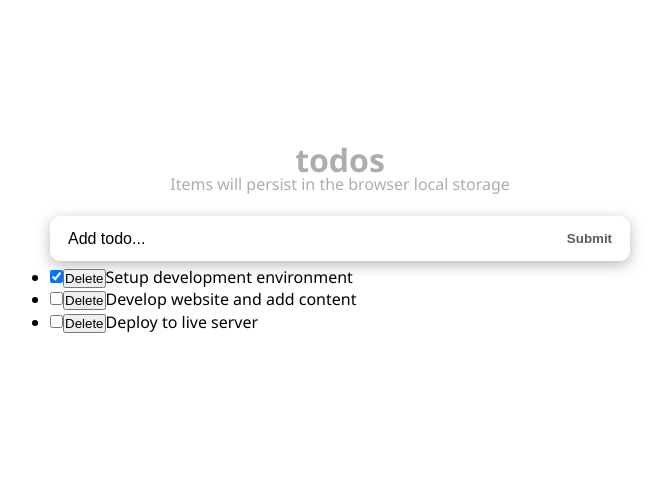
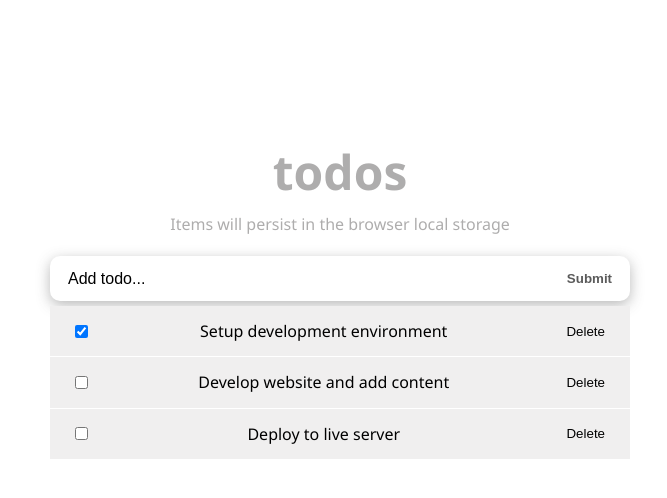
Before and after one commit to dennis-every/react-vite-todos, a React app: page / in a window 1280 px wide. Shown: the top 498 px of the page, without its empty margins (300-967 px from the left). Built offline with nearby package versions, Linux system fonts and the light colour scheme; the HTML template or start-up script is replaced by a standard one.

Commit message:
Add css modules in Header and TodoItem

```diff
--- a/src/components/Header.jsx
+++ b/src/components/Header.jsx
@@ -1,3 +1,5 @@
+import styles from '@/styles/Header.module.css';
+
 const Header = () => {
   const headerStyle = {
     padding: '20px 0',
@@ -6,7 +8,7 @@ const Header = () => {
     textAlign: 'center',
   };
   return (
-    <header style={headerStyle}>
+    <header style={headerStyle} className={styles.header}>
       <h1>todos</h1>
       <p>Items will persist in the browser local storage</p>
     </header>
--- a/src/components/TodoItem.jsx
+++ b/src/components/TodoItem.jsx
@@ -1,4 +1,5 @@
 import PropTypes from 'prop-types';
+import styles from '@/styles/TodoItem.module.css';
 
 const TodoItem = (props) => {
   const { itemProp, handleChange, delTodo } = props;
@@ -24,7 +25,8 @@ const TodoItem = (props) => {
   };
 
   return (
-    <li key={itemProp.id}>
+    <li key={itemProp.id} className={styles.item}>
+      <div className={styles.content}>
         <input
           type="checkbox"
           checked={itemProp.completed}
@@ -37,6 +39,7 @@ const TodoItem = (props) => {
           Delete
         </button>
         {itemProp.title}
+      </div>
     </li>
   );
 };
--- /dev/null
+++ b/src/styles/Header.module.css
@@ -0,0 +1,8 @@
+.header h1 {
+  font-size: 3rem;
+  font-weight: 600;
+  margin-bottom: 1rem;
+  line-height: 1em;
+  text-transform: lowercase;
+  text-align: center;
+}
--- /dev/null
+++ b/src/styles/TodoItem.module.css
@@ -0,0 +1,26 @@
+.item {
+  font-size: 1rem;
+  list-style-type: none;
+  padding: 14px 25px;
+  border-bottom: 1px solid #fff;
+  background: #f0efef;
+}
+.content {
+  display: flex;
+  justify-content: space-between;
+  align-items: center;
+  gap: 1rem;
+}
+.content span {
+  flex: 1;
+  order: 1;
+}
+.content button {
+  cursor: pointer;
+  background: transparent;
+  order: 2;
+  outline: none;
+  outline: none;
+  border: none;
+  margin-left: 7px;
+}
```
Lines whose indentation alone changed are shown as unchanged.
